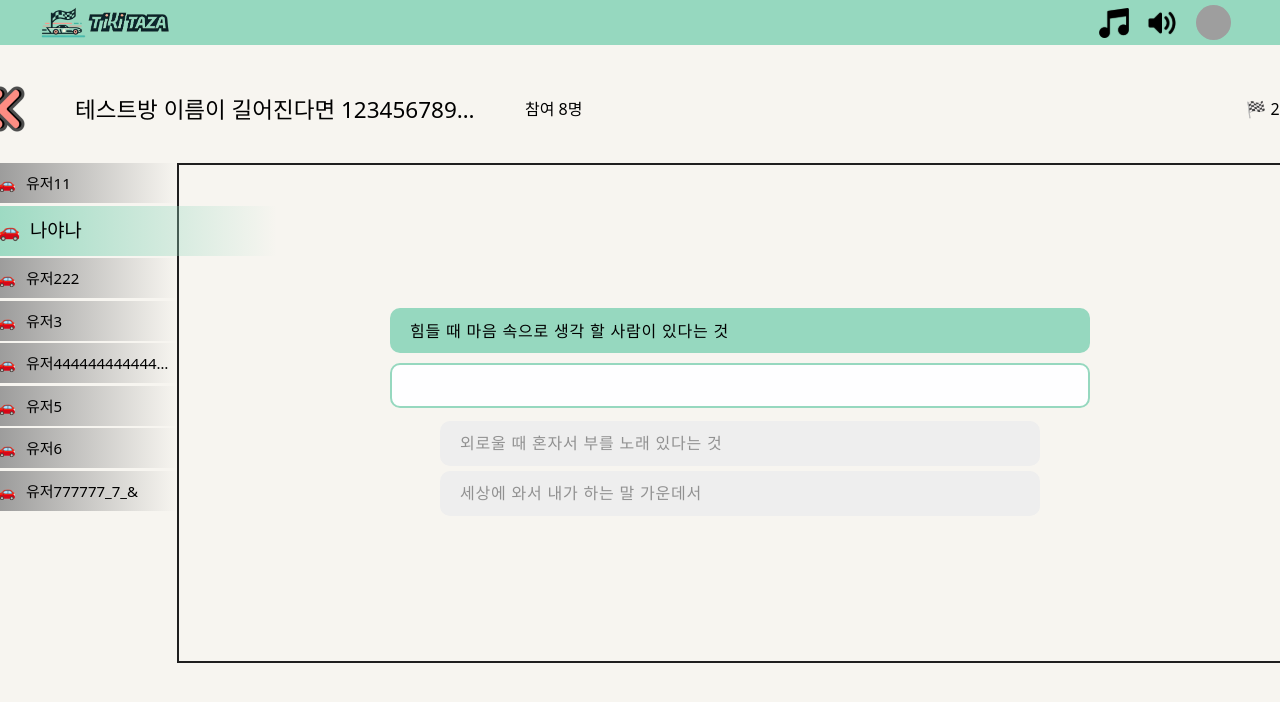
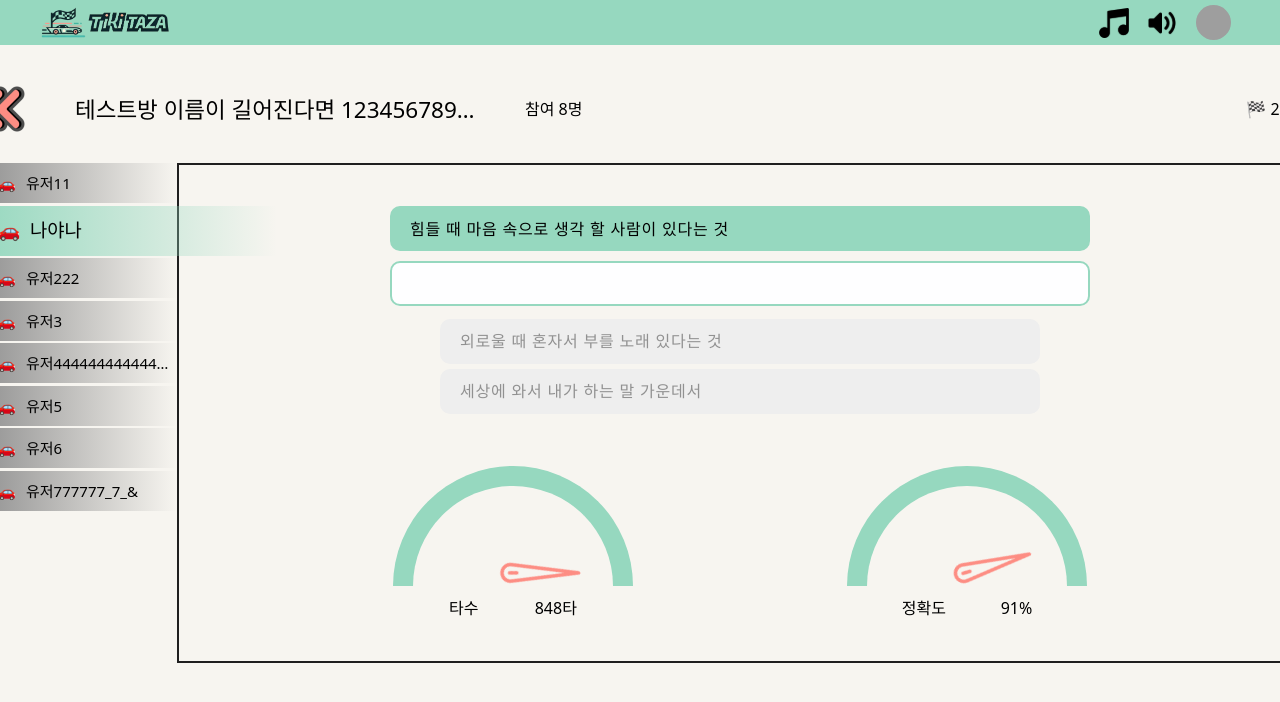
Before and after one commit to Team-E2I4/Team-E2I4-TiKiTaza-FE, a React (Vite) app: page /gameroom/1/sentence in a window 1280 px wide. Shown: the top 702 px of the page. Built offline with nearby package versions, Linux system fonts and the light colour scheme; grey boxes are pictures that could not be loaded.

Commit message:
[🎨style]: 인게임 페이지에 Dashboard 컴포넌트 적용

```diff
--- a/src/pages/GameCodePage/GameCodePage.tsx
+++ b/src/pages/GameCodePage/GameCodePage.tsx
@@ -1,4 +1,5 @@
 import Highlight from 'react-highlight';
+import Dashboard from '@/common/Ingame/Dashboard';
 import IngameHeader from '@/common/Ingame/IngameHeader';
 import IngameRank from '@/common/Ingame/IngameRank';
 import Input from '@/common/Input/Input';
@@ -37,10 +38,16 @@ const GameCodePage = () => {
           <IngameRank />
         </div>
         <div className='flex flex-col items-center justify-center ml-80 h-[50rem] border-2 border-black'>
-          <div className='flex'>
-            <div></div>
+          <div className='flex items-end gap-4'>
+            <Dashboard
+              type='wpm'
+              value={90}
+            />
             <GameContainer />
-            <div></div>
+            <Dashboard
+              type='accuracy'
+              value={100}
+            />
           </div>
           <Input />
         </div>
--- a/src/pages/GameSentencePage/GameSentencPage.tsx
+++ b/src/pages/GameSentencePage/GameSentencPage.tsx
@@ -1,4 +1,5 @@
 import { useState } from 'react';
+import Dashboard from '@/common/Ingame/Dashboard';
 import IngameHeader from '@/common/Ingame/IngameHeader';
 import IngameRank from '@/common/Ingame/IngameRank';
 import { SentenceNext, SentenceNow } from '@/common/Ingame/SentenceBlocks';
@@ -14,10 +15,18 @@ const sentenceDummy = [
   '가장 예쁜 생각을 너에게 주고 싶다.',
 ];
 const GameSentencePage = () => {
+  //이하 임의값 테스트 코드입니다
   const [idx, setIdx] = useState(1);
-  setTimeout(() => {
+  setInterval(() => {
     setIdx((idx) => (idx + 1) % sentenceDummy.length);
   }, 30000);
+  const [wpmTest, setWpmTest] = useState(0);
+  const [accTest, setAccTest] = useState(0);
+  setInterval(() => {
+    setWpmTest(Math.floor(Math.random() * 1001));
+    setAccTest(Math.floor(Math.random() * 101));
+  }, 2000);
+
   return (
     <>
       <IngameHeader />
@@ -26,10 +35,22 @@ const GameSentencePage = () => {
           <IngameRank />
         </div>
         <div className='flex flex-col items-center justify-center ml-80 h-[50rem] border-2 border-black'>
-          <SentenceNow text={sentenceDummy[idx]} />
-          <Input />
-          <SentenceNext text={sentenceDummy[idx + 1]} />
-          <SentenceNext text={sentenceDummy[idx + 2]} />
+          <div className='flex flex-col items-center justify-center'>
+            <SentenceNow text={sentenceDummy[idx]} />
+            <Input />
+            <SentenceNext text={sentenceDummy[idx + 1]} />
+            <SentenceNext text={sentenceDummy[idx + 2]} />
+          </div>
+          <div className='w-full flex justify-evenly mt-20'>
+            <Dashboard
+              type='wpm'
+              value={wpmTest}
+            />
+            <Dashboard
+              type='accuracy'
+              value={accTest}
+            />
+          </div>
         </div>
       </div>
     </>
--- a/src/pages/GameWordPage/GameWordPage.tsx
+++ b/src/pages/GameWordPage/GameWordPage.tsx
@@ -1,5 +1,6 @@
 import { ReactNode } from 'react';
 import Divider from '@/common/Divider/Divider';
+import Dashboard from '@/common/Ingame/Dashboard';
 import IngameHeader from '@/common/Ingame/IngameHeader';
 import Input from '@/common/Input/Input';
 import { wordDummy, wordRankDummy } from './wordDummy';
@@ -78,8 +79,11 @@ const GameWordPage = () => {
               return <WordCell key={i + w}>{w}</WordCell>;
             })}
           </div>
-          <div className='flex flex-row w-10/12 h-[30rem] mt-4'>
-            <div className='w-[20rem]'></div>
+          <div className='flex flex-row items-end w-10/12 h-[30rem] mt-4'>
+            <Dashboard
+              type='wpm'
+              value={300}
+            />
             <div className='flex flex-col grow items-center'>
               <div className='grow flex relative w-full justify-center'>
                 {wordRankDummy.map((rank, i) => {
@@ -99,7 +103,10 @@ const GameWordPage = () => {
               </div>
               <Input whSize={`w-[20rem] h-[4rem]`} />
             </div>
-            <div className='w-[20rem]'></div>
+            <Dashboard
+              type='accuracy'
+              value={300}
+            />
           </div>
         </div>
       </div>
```
